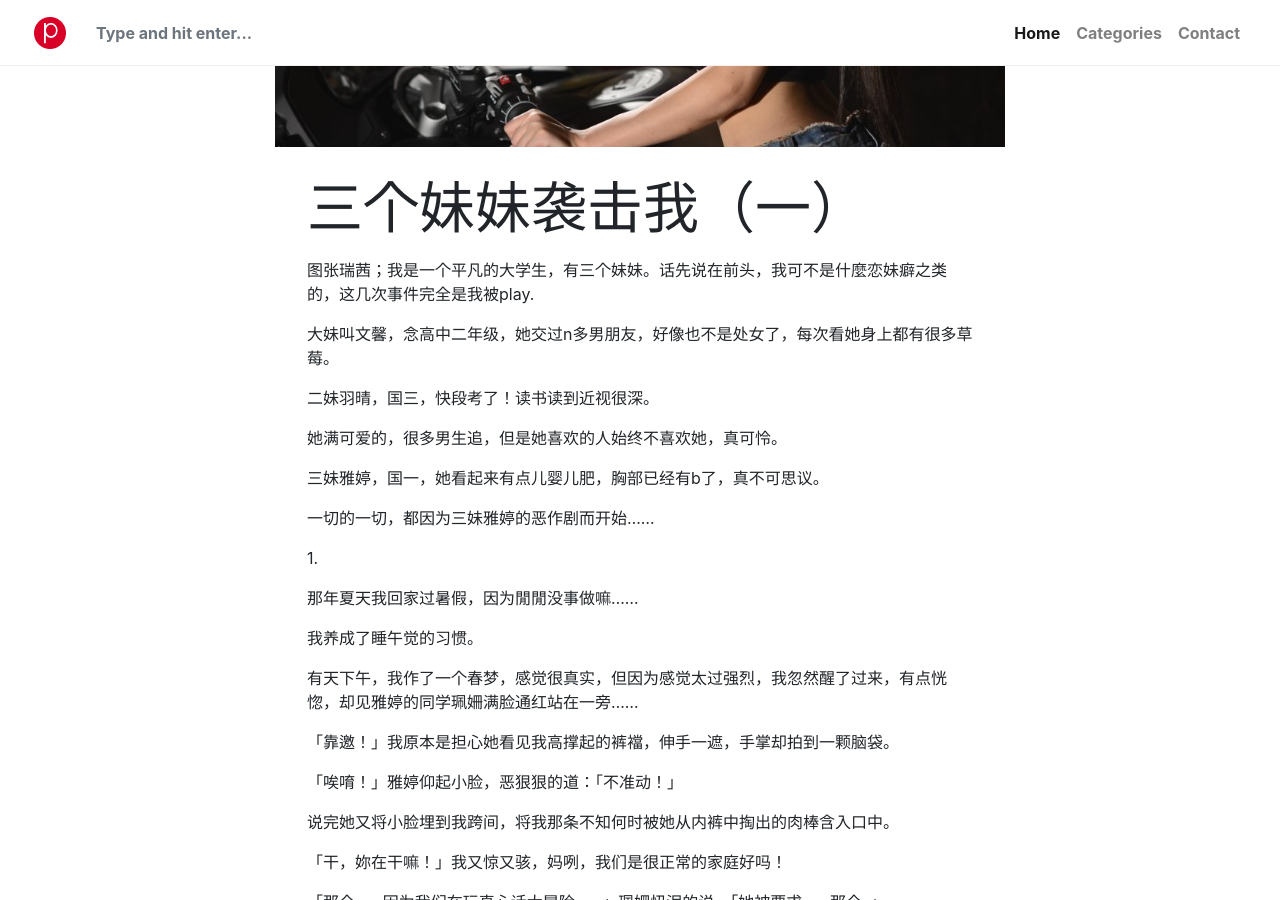
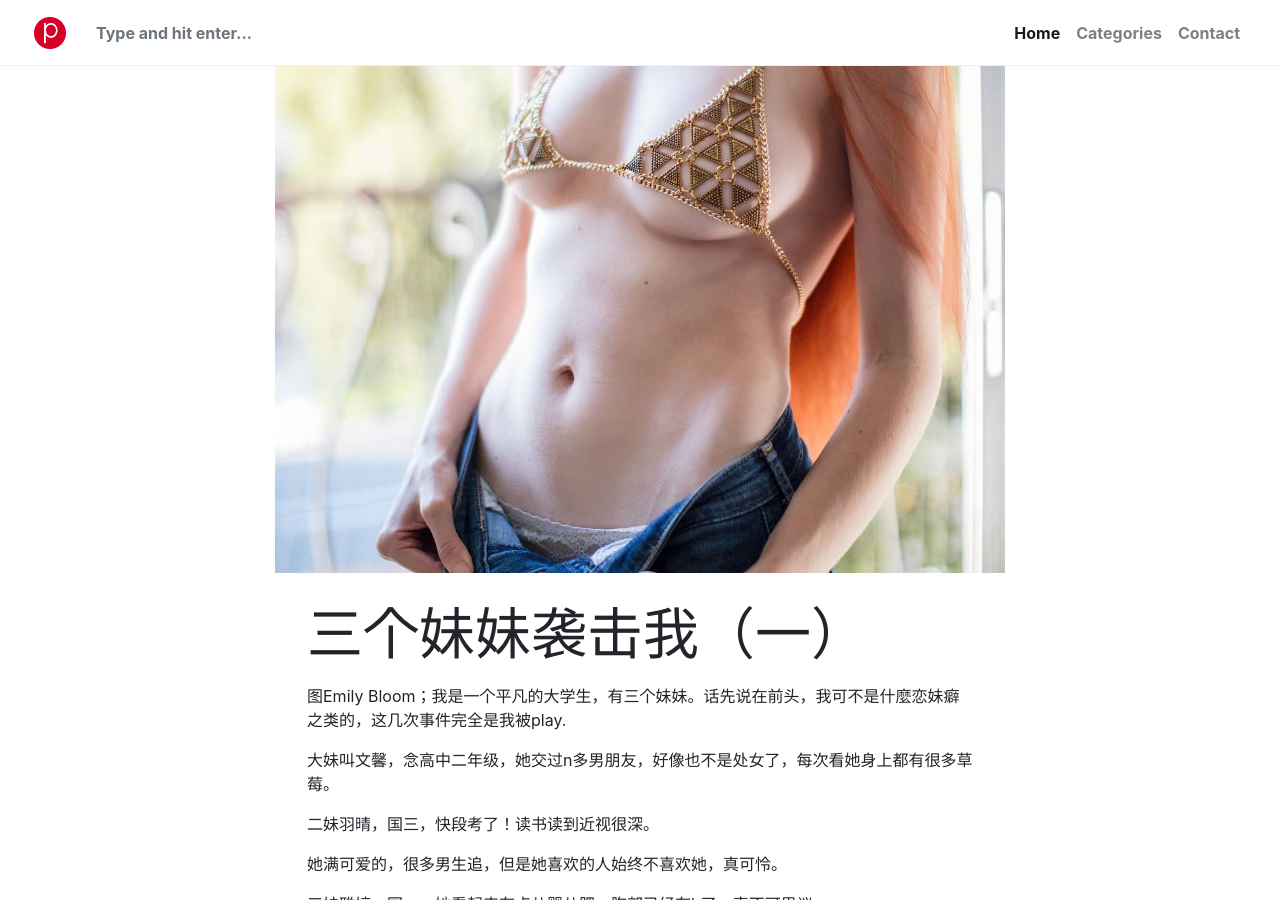
Before and after one commit to ujav/u, a Jekyll site: the page built from _posts/2019-01-22-emily1.md, in a window 1280 px wide and 900 px high, scrolled down 458 px. Built offline with Jekyll 4.4.1, drawn with Linux system fonts in a browser that asks for light colours; nearby versions of some CDN libraries; library files that are not in the unit come from our copies; comment, search, counter and statistics services are not loaded.

Commit message:
Update and rename 2019-01-22-zhangruixi-yi.md to 2019-01-22-emily1.md

```diff
--- a/_posts/2019-01-22-zhangruixi-yi.md
+++ b/_posts/2019-01-22-emily1.md
@@ -6,10 +6,10 @@ metadate: "hide"
 
 categories: [兄妹姐弟]
 
-image: "/assets/images/zhangruixi.jpg"
+image: "/assets/images/emily1.jpg"
 
 ---
-图张瑞茜；我是一个平凡的大学生，有三个妹妹。话先说在前头，我可不是什麼恋妹癖之类的，这几次事件完全是我被play.
+图Emily Bloom；我是一个平凡的大学生，有三个妹妹。话先说在前头，我可不是什麼恋妹癖之类的，这几次事件完全是我被play.
 
 大妹叫文馨，念高中二年级，她交过n多男朋友，好像也不是处女了，每次看她身上都有很多草莓。
 
```
